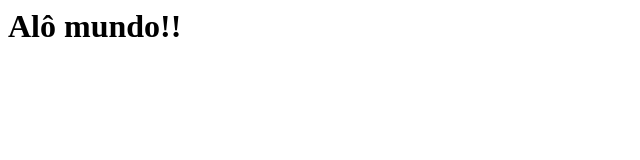
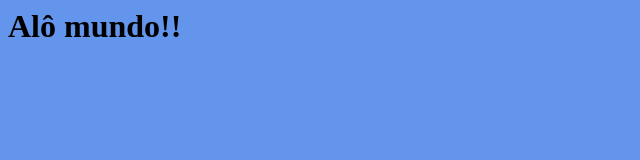
Before and after one commit to Pontgiulia/Gato, a plain HTML site: page index.html in a window 1280 px wide. Shown: the whole page, without its empty margins (0-640 px from the left). Drawn offline with Linux system fonts and the light colour scheme.

Commit message:
alteração de cor de fundo

```diff
--- a/index.html
+++ b/index.html
@@ -3,6 +3,11 @@
 	<title>
 	  Meu primeiro site
 	</title>
+	<style>
+		body{
+			background-color: cornflowerblue;
+		}
+	</style>
 </head>
 <body>
 	<h1>Alô mundo!!</h1>
```
